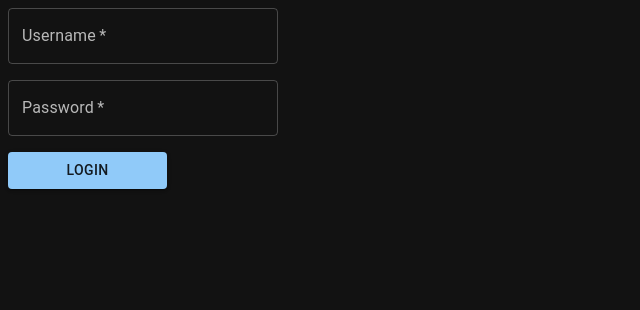
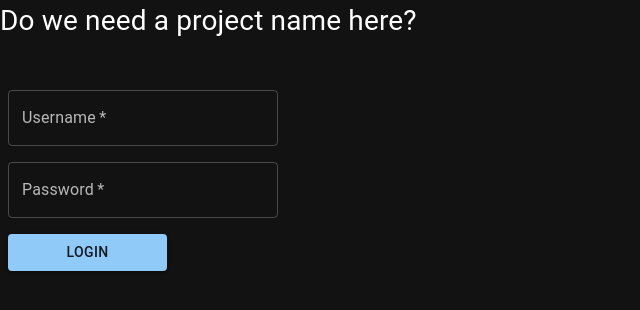
Before and after one commit to yolandawu/IDAA-FN, a Next.js app: page / in a window 1280 px wide. Shown: the top 310 px of the page, without its empty margins (0-640 px from the left). Built offline with nearby package versions, Linux system fonts and the light colour scheme.

Commit message:
bg style change

```diff
--- a/src/app/globals.css
+++ b/src/app/globals.css
@@ -4,12 +4,12 @@
 
 :root {
   --background: #fff;
-  --foreground: #333;
+  --foreground: #191A1A;
 }
 
 @media (prefers-color-scheme: dark) {
   :root {
-    --background: #333;
+    --background: #191A1A;
     --foreground: #fff;
   }
 }
--- a/src/app/page.tsx
+++ b/src/app/page.tsx
@@ -24,6 +24,7 @@ export default function Home() {
       <ThemeProvider theme={darkTheme}>
           <CssBaseline />
             <main className="p-8 pb-20 gap-16 sm:p-20 font-[family-name:var(--font-geist-sans)] text-center mt-20">
+                <h1 style={{fontSize:28, marginBottom:'40px'}}>Do we need a project name here?</h1>
                 <Login onSuccess={handleLoginSuccess} onFail={handleLoginFail} />
             </main>
       </ThemeProvider>
```
